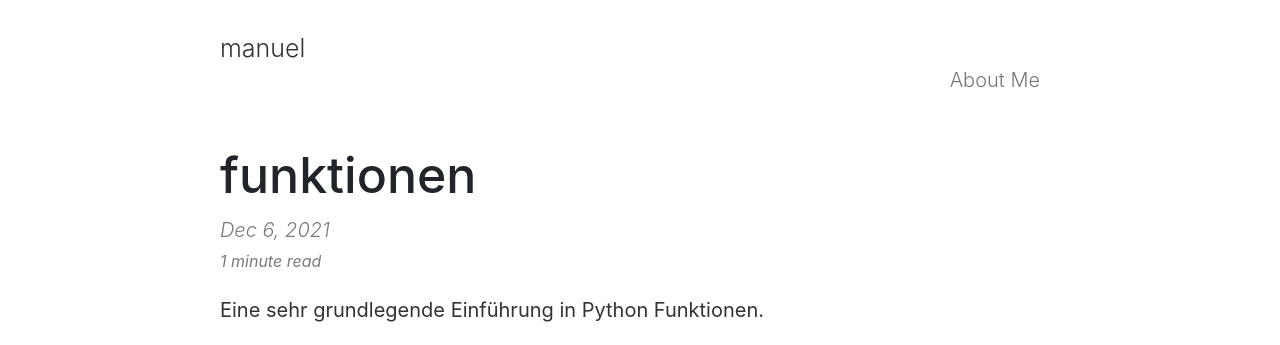
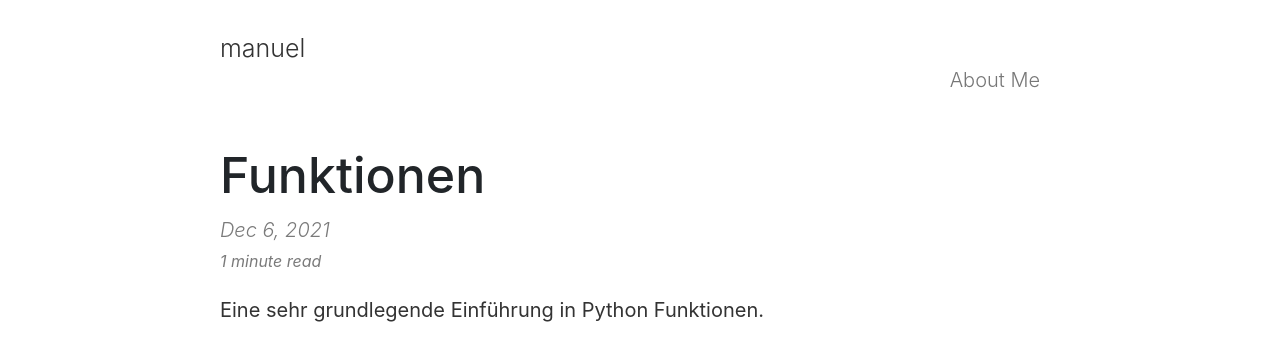
Before and after one commit to mAIRcode/mAIRcode.github.io, a Jekyll site: the page built from _posts/2021-12-06-funktionen.md, in a window 1280 px wide. Shown: the top 345 px of the page. Built offline with Jekyll 4.4.1, drawn with Linux system fonts in a browser that asks for light colours; nearby versions of some CDN libraries; formulas are drawn with MathJax 3.

```diff
--- a/_posts/2021-12-06-funktionen.md
+++ b/_posts/2021-12-06-funktionen.md
@@ -1,5 +1,5 @@
 ---
-title: funktionen
+title: Funktionen
 author: Manuel
 layout: post
 permalink: /d23a4f609c/  # sha256(Funktionen)[:10]
```
